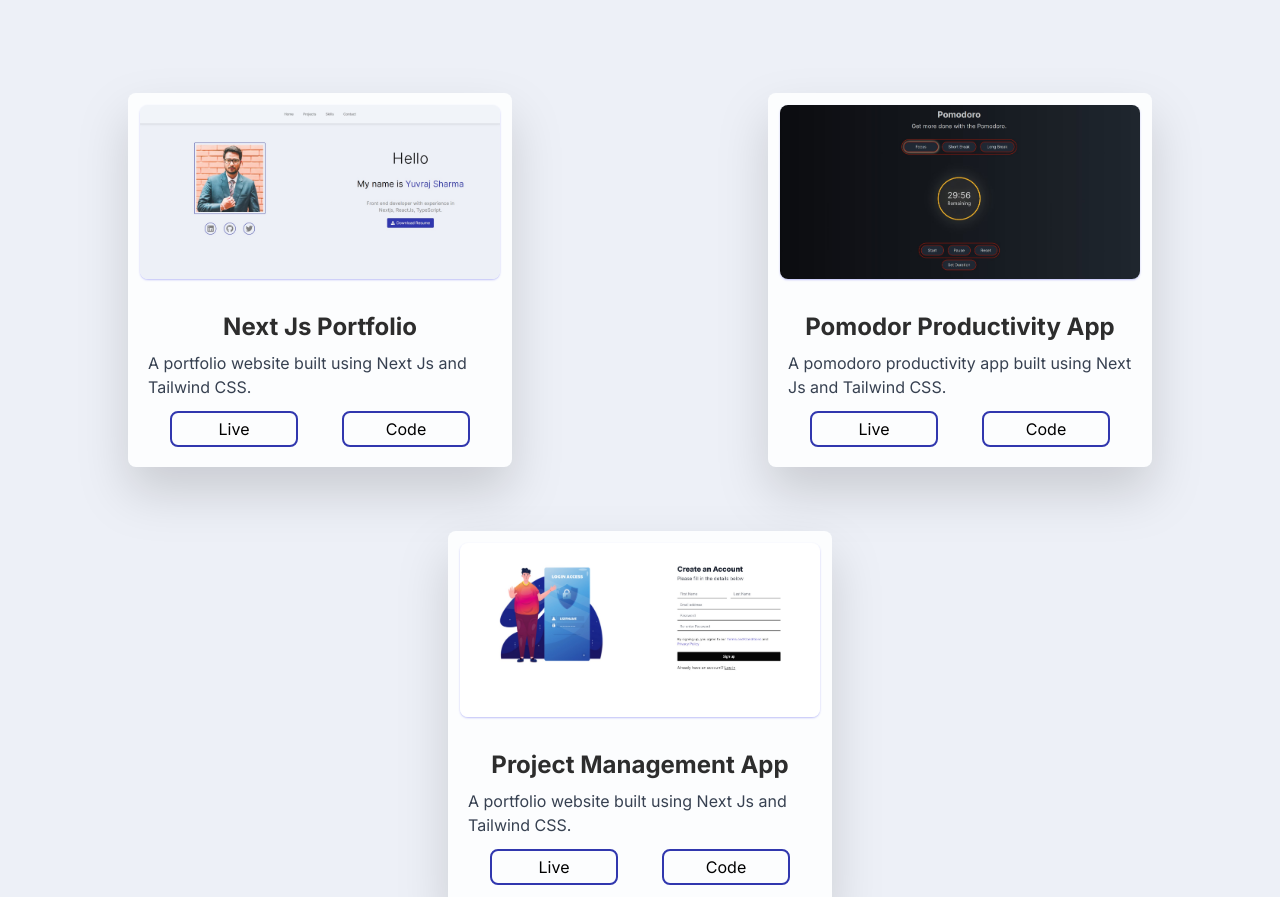
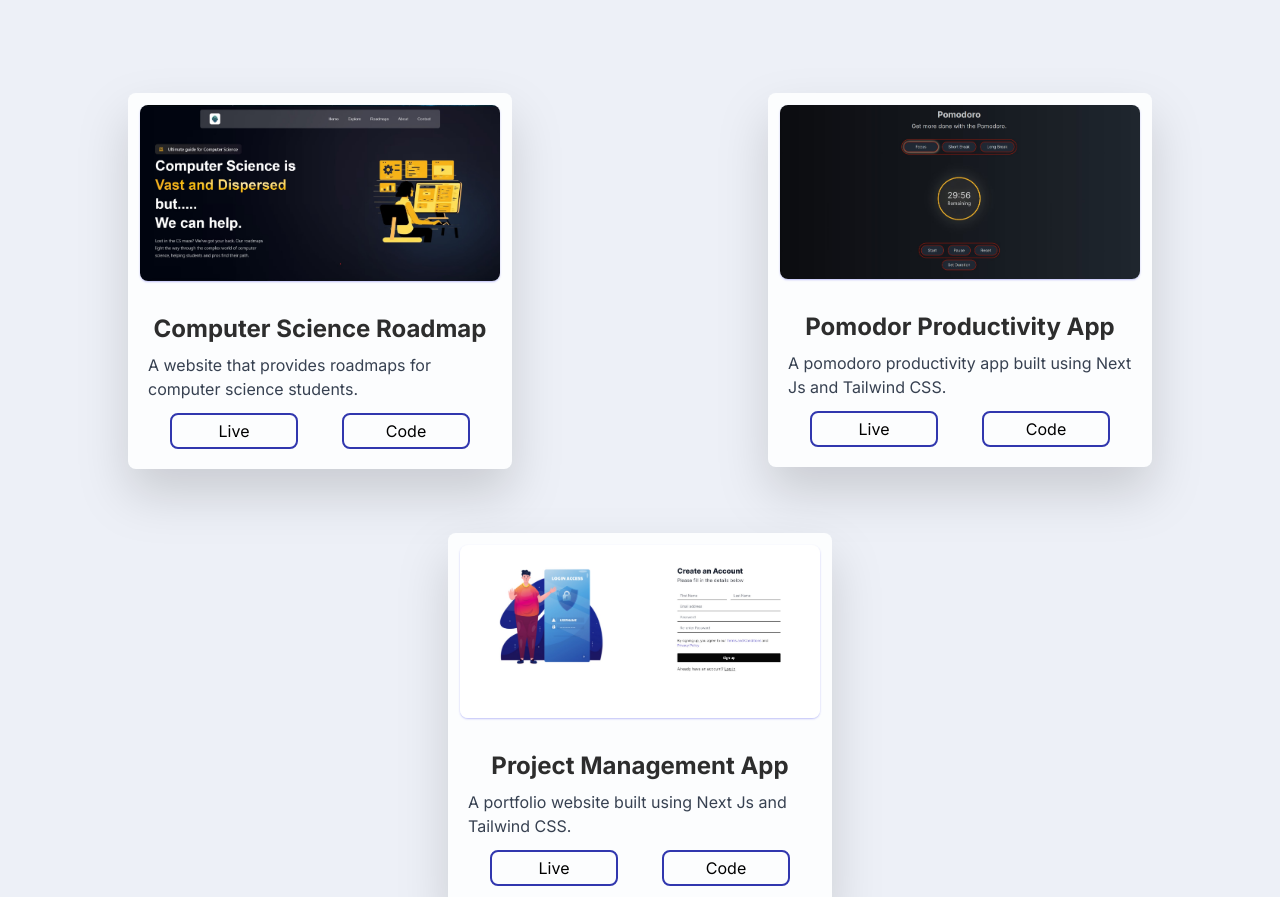
Before and after one commit to yuvrajsharma97/nextJSPortfolio, a Next.js app: page / in a window 1280 px wide. Shown: the part 879-1776 px from the top of the page. Built offline with nearby package versions, Linux system fonts and the light colour scheme.

Commit message:
csr project updated

```diff
--- a/components/contentPages/project.jsx
+++ b/components/contentPages/project.jsx
@@ -54,11 +54,12 @@ const Card = ({ image, title, titleLink, description, link }) => {
 const Project = () => {
   const porjectsObject = [
     {
-      image: "/assets/portflioImage.jpg",
-      title: "Next Js Portfolio",
-      description: "A portfolio website built using Next Js and Tailwind CSS.",
-      titleLink: "https://yuvrajsharmanextjsportfolio.vercel.app",
-      link: "https://github.com/yuvrajsharma97/nextJSPortfolio",
+      image: "/assets/csrImage.jpg",
+      title: "Computer Science Roadmap",
+      description:
+        "A website that provides roadmaps for computer science students.",
+      titleLink: "https://computer-science-roadmaps.vercel.app/",
+      link: "https://github.com/yuvrajsharma97/Computer-Science-Roadmaps",
     },
     {
       image: "/assets/pomodoroImage.jpg",
```
Also changed, not shown: public/assets/csrImage.jpg (added), 1 other file (tests, documents, lock files or other folders).
